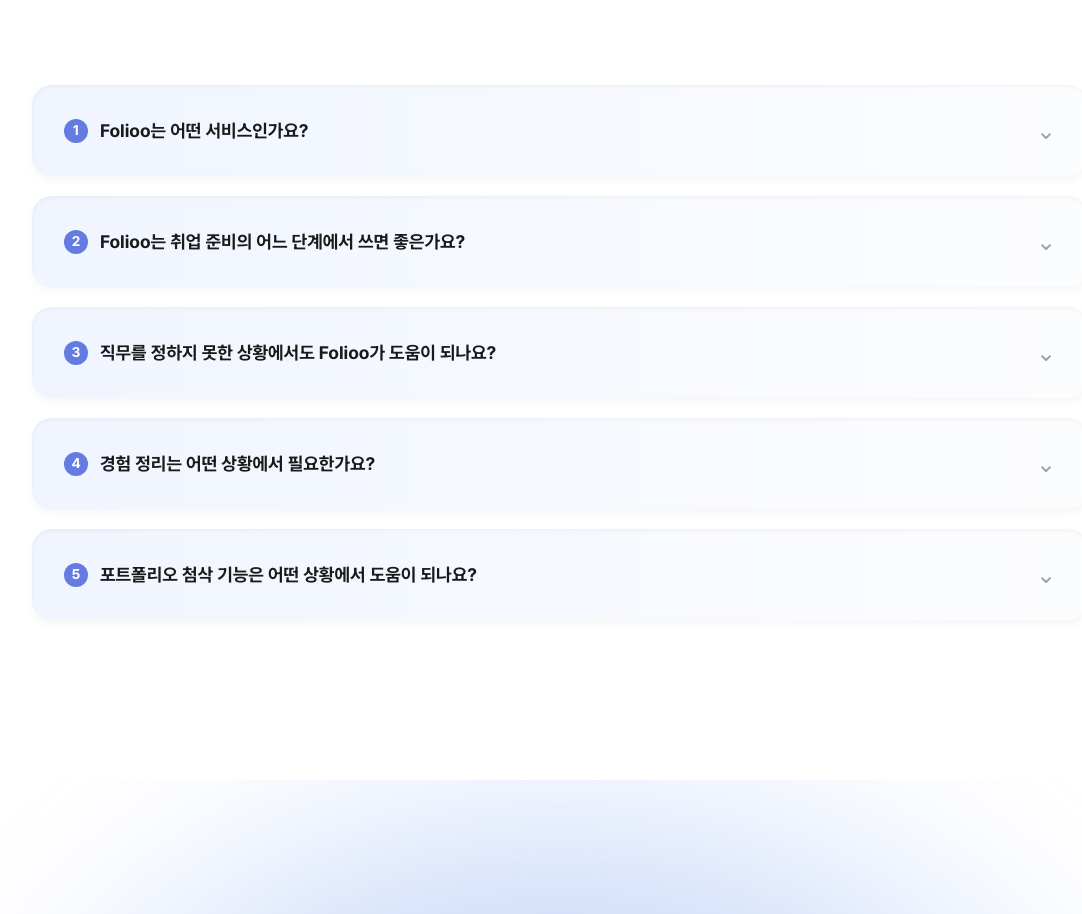
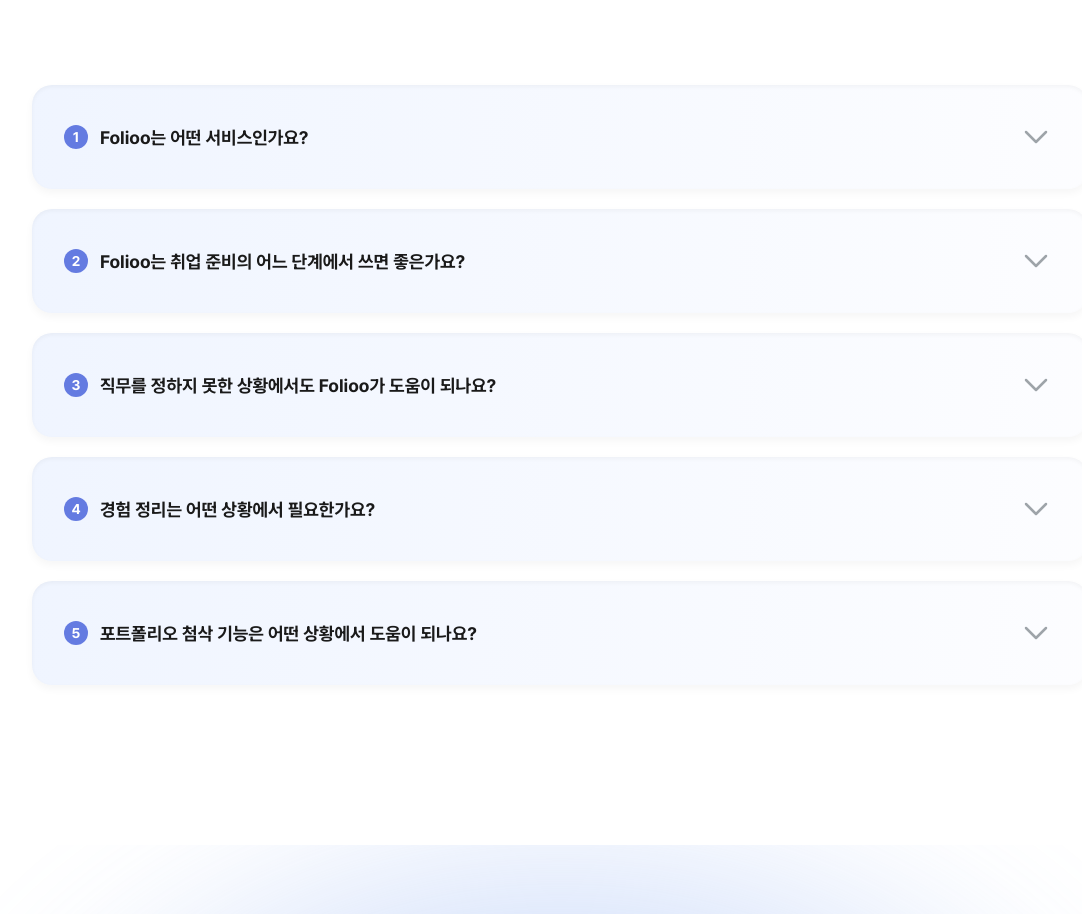
Before and after one commit to Teamie71/folioo-front, a Next.js app: page / in a window 1280 px wide. Shown: the part 7473-8387 px from the top of the page, without its empty margins (80-1162 px from the left). Built offline with nearby package versions, Linux system fonts and the light colour scheme; no server answers.

Commit message:
🎨 Style: 랜딩 첨삭 및 FAQ 버튼 정렬

```diff
--- a/src/features/landing/components/LandingPageContent.tsx
+++ b/src/features/landing/components/LandingPageContent.tsx
@@ -354,7 +354,7 @@ function CorrectionWorkflow() {
         <button
           type='button'
           aria-label='이전 첨삭 단계'
-          className='z-10 shrink-0 transition-transform hover:-translate-x-0.5 sm:absolute sm:top-1/2 sm:-left-[4.25rem] sm:-translate-y-1/2'
+          className='z-10 shrink-0 cursor-pointer transition-transform hover:-translate-x-0.5 sm:absolute sm:top-1/2 sm:-left-[4.25rem] sm:-translate-y-1/2'
           onClick={() => moveStep(-1)}
         >
           <span className='relative block h-9 w-9 sm:h-11 sm:w-11'>
@@ -371,7 +371,7 @@ function CorrectionWorkflow() {
         <button
           type='button'
           aria-label='다음 첨삭 단계'
-          className='z-10 shrink-0 transition-transform hover:translate-x-0.5 sm:absolute sm:top-1/2 sm:-right-[4.25rem] sm:-translate-y-1/2 2xl:-right-[7rem]'
+          className='z-10 shrink-0 cursor-pointer transition-transform hover:translate-x-0.5 sm:absolute sm:top-1/2 sm:-right-[4.25rem] sm:-translate-y-1/2 2xl:-right-[7rem]'
           onClick={() => moveStep(1)}
         >
           <span className='relative block h-9 w-9 sm:h-11 sm:w-11'>
@@ -421,14 +421,16 @@ function LandingFaq() {
                 <span className='flex-1 text-[1rem] leading-[150%] font-bold sm:text-[1.125rem]'>
                   {faq.question}
                 </span>
-                <span
+                <Image
+                  src='/landing/faq-dropdown.svg'
+                  alt=''
                   aria-hidden
-                  className={`text-gray5 text-[1.5rem] leading-none transition-transform ${
-                    isOpen ? 'rotate-180' : ''
+                  width={40}
+                  height={40}
+                  className={`h-10 w-10 shrink-0 transition-transform ${
+                    isOpen ? '' : 'rotate-180'
                   }`}
-                >
-                  ⌄
-                </span>
+                />
               </button>
               {isOpen && (
                 <p className='border-gray3 text-gray7 border-t px-5 py-6 text-[0.9375rem] leading-[170%] sm:px-8 sm:py-8 sm:text-[1rem]'>
```
Also changed, not shown: public/landing/faq-dropdown.svg (added).
